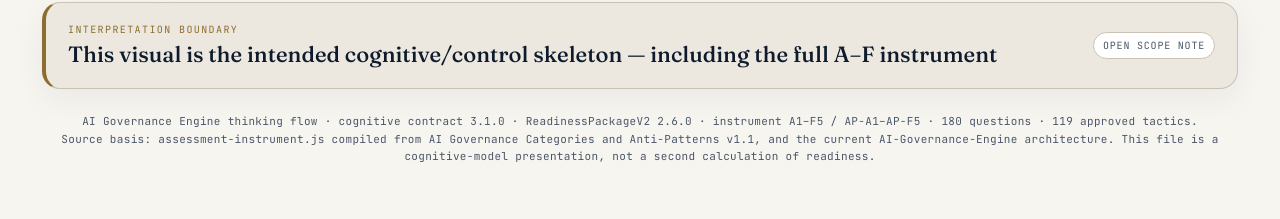
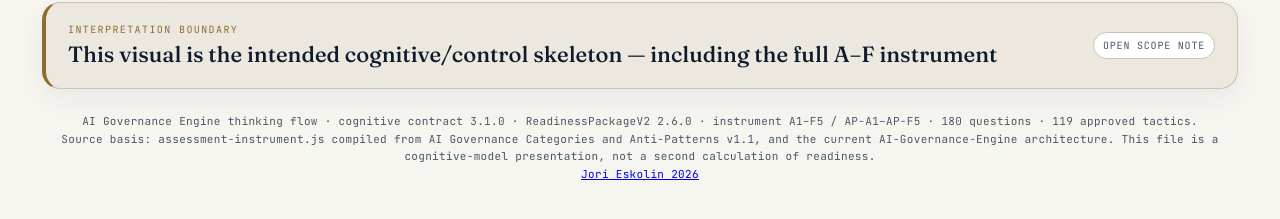
Before and after one commit to jorieskolin-creator/AI-Governance-Engine, a website: page docs/thinking-flow.html in a window 1280 px wide. Shown: the part 10526-10745 px from the top of the page. Drawn offline with Linux system fonts and the light colour scheme.

Commit message:
Credit thinking-flow footer to Jori Eskolin 2026

```diff
--- a/docs/thinking-flow.html
+++ b/docs/thinking-flow.html
@@ -948,7 +948,7 @@ a.chip.link:hover{border-color:var(--ink-3)}
 </div>
 <div class="scope-principle"><b>Design principle:</b> minimize free model trust. AI is used for bounded interpretation, claim extraction, verification, adjudication and explanation. Deterministic services own source lineage, applicability, evidence ceilings, finding lock, hard gates, readiness, tactic eligibility, action grounding and publication status. Humans retain formal governance authority.</div>
 </div></details>
-<footer>AI Governance Engine thinking flow · cognitive contract 3.1.0 · ReadinessPackageV2 2.6.0 · instrument A1–F5 / AP-A1–AP-F5 · 180 questions · 119 approved tactics.<br>Source basis: assessment-instrument.js compiled from AI Governance Categories and Anti-Patterns v1.1, and the current AI-Governance-Engine architecture. This file is a cognitive-model presentation, not a second calculation of readiness.</footer>
+<footer>AI Governance Engine thinking flow · cognitive contract 3.1.0 · ReadinessPackageV2 2.6.0 · instrument A1–F5 / AP-A1–AP-F5 · 180 questions · 119 approved tactics.<br>Source basis: assessment-instrument.js compiled from AI Governance Categories and Anti-Patterns v1.1, and the current AI-Governance-Engine architecture. This file is a cognitive-model presentation, not a second calculation of readiness.<br><a href="https://sujuva.co.site/" rel="noopener noreferrer">Jori Eskolin 2026</a></footer>
 </div>
 <script>
 (function () {
```
